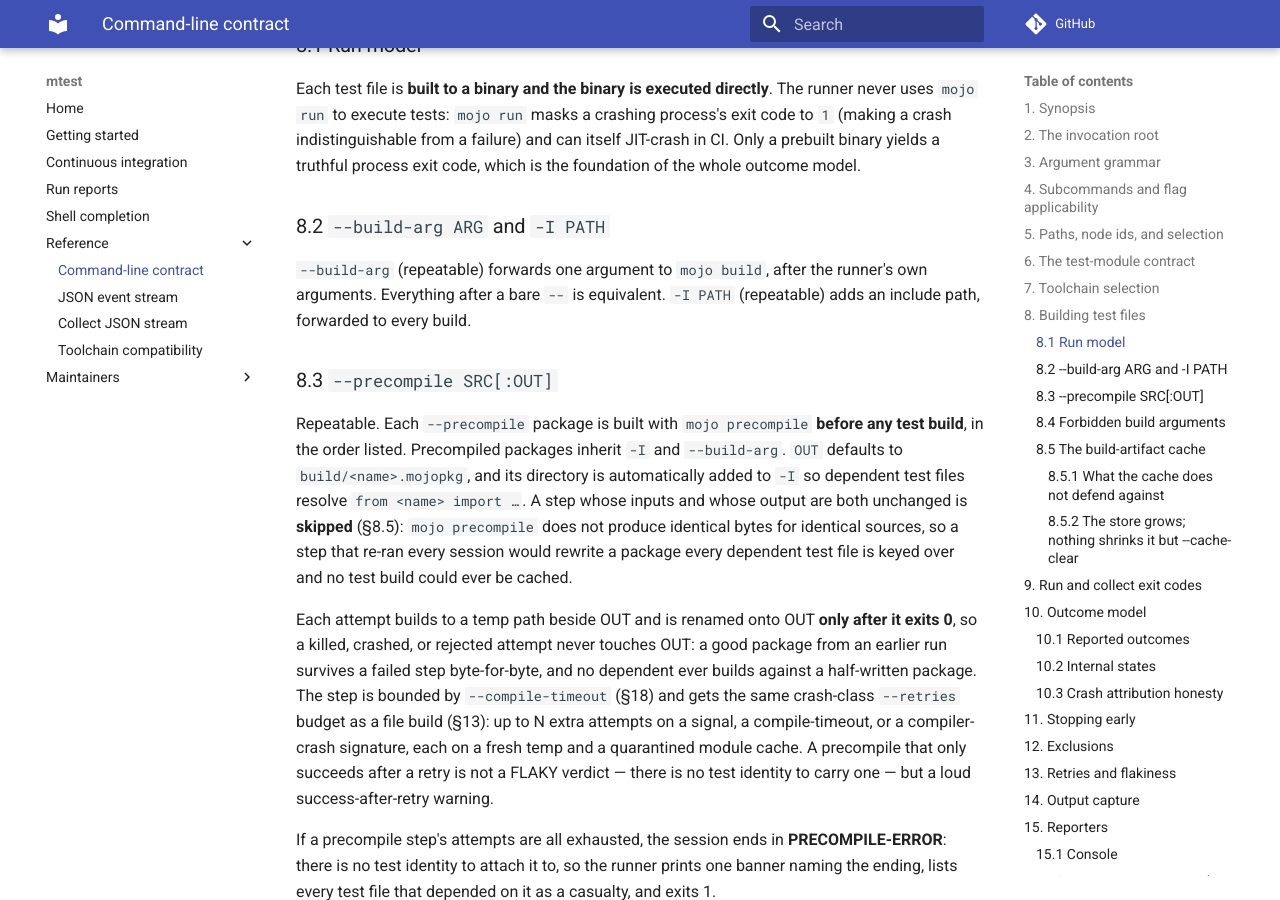
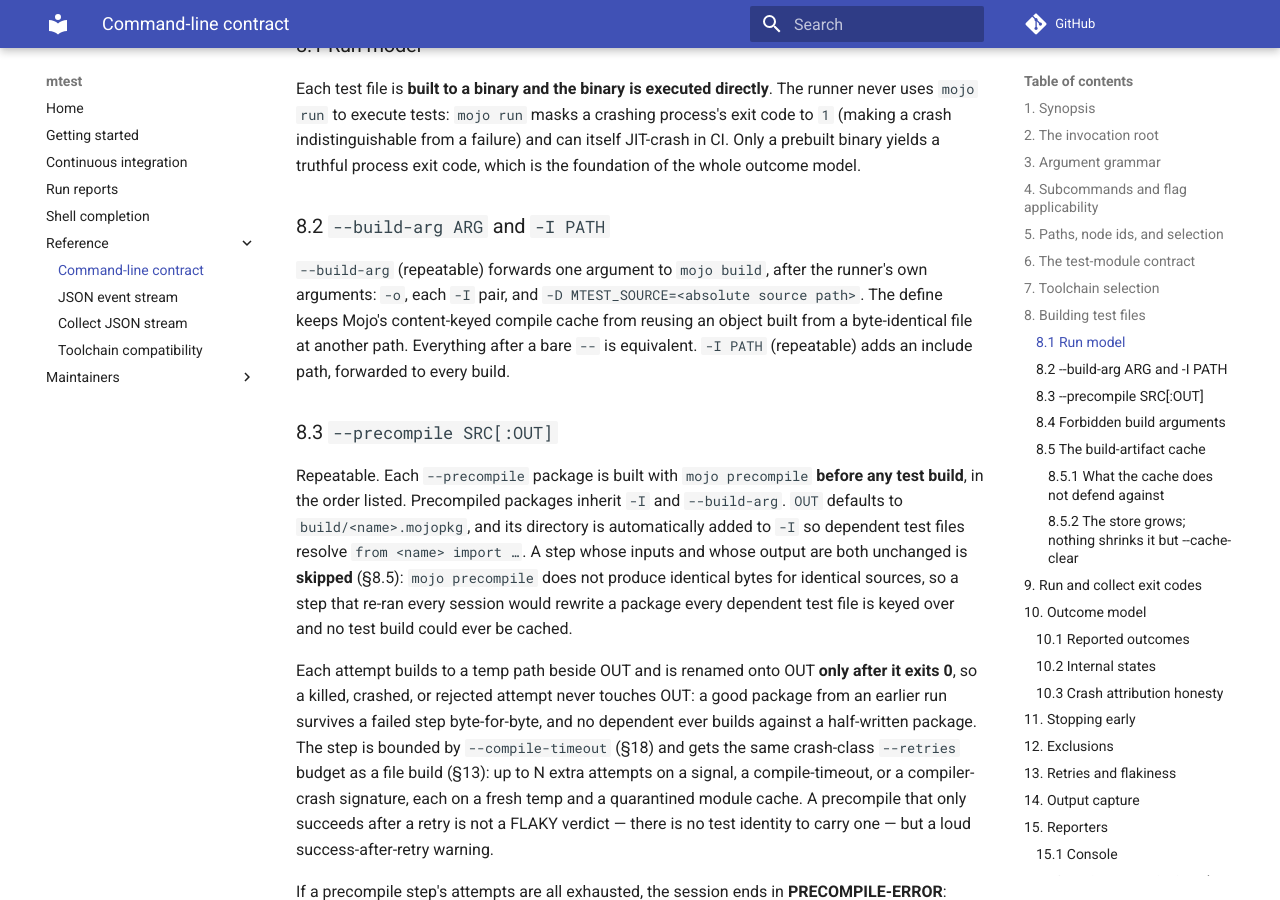
Before and after one commit to mikeleppane/mtest, an MkDocs documentation site: the page built from docs/cli-contract.md, in a window 1280 px wide and 900 px high, scrolled down 9816 px. Built offline with MkDocs 1.6.1 and Material for MkDocs 9.7.7, drawn with Linux system fonts in a browser that asks for light colours; comment, search, counter and statistics services are not loaded; some of the changed text lies outside the part shown.

Commit message:
fix(session): put the source path into each test build's cache key
Mojo 1.1's compilation cache keys on source content, not path. A test
file byte-identical to one already built at another path reuses that
object, and its report names the other file, so mtest reads the run as
a malformed suite. Copied test files and the integration suite's
scratch trees hit this constantly.

build_argv now appends `-D MTEST_SOURCE=<source identity>` for a test
build (never for a precompile step), placing the canonical path in the
key. The define is part of the command that ran, so it appears in the
reproduce and debug `build:` lines; the contract (§8.2), README, and
getting-started examples show it, and the argv-strict fake toolchain
and compiler-selection scenario accept it.

````diff
--- a/docs/cli-contract.md
+++ b/docs/cli-contract.md
@@ -422,7 +422,10 @@ exit code, which is the foundation of the whole outcome model.
 ### 8.2 `--build-arg ARG` and `-I PATH`
 
 `--build-arg` (repeatable) forwards one argument to `mojo build`, after the
-runner's own arguments. Everything after a bare `--` is equivalent. `-I PATH`
+runner's own arguments: `-o`, each `-I` pair, and `-D MTEST_SOURCE=<absolute
+source path>`. The define keeps Mojo's content-keyed compile cache from reusing
+an object built from a byte-identical file at another path. Everything after a
+bare `--` is equivalent. `-I PATH`
 (repeatable) adds an include path, forwarded to every build.
 
 ### 8.3 `--precompile SRC[:OUT]`
@@ -2663,7 +2666,7 @@ they travel on the diagnostic channel instead of being lost.
 shell-quoted so they can be pasted back:
 
 ```text
-build: mojo build tests/test_thing.mojo -o build/bin/tests_stest_uthing
+build: mojo build tests/test_thing.mojo -o build/bin/tests_stest_uthing -D MTEST_SOURCE=<root>/tests/test_thing.mojo
 run: build/bin/tests_stest_uthing --only test_case
 ```
 
````
Also changed, not shown: README.md (+3 -3 lines), docs/getting-started.md (+1 -1 lines), 7 other files.
